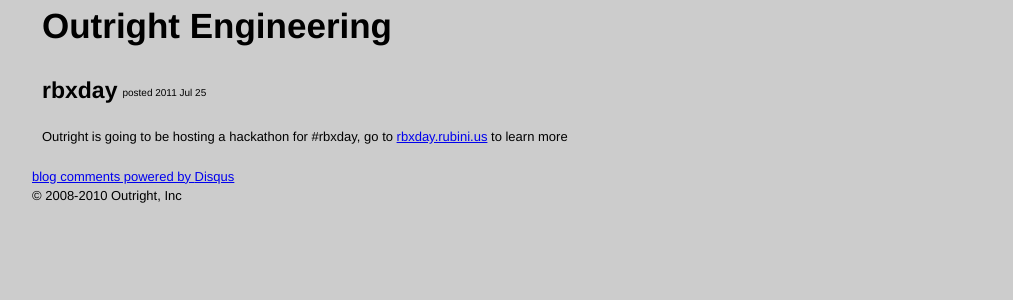
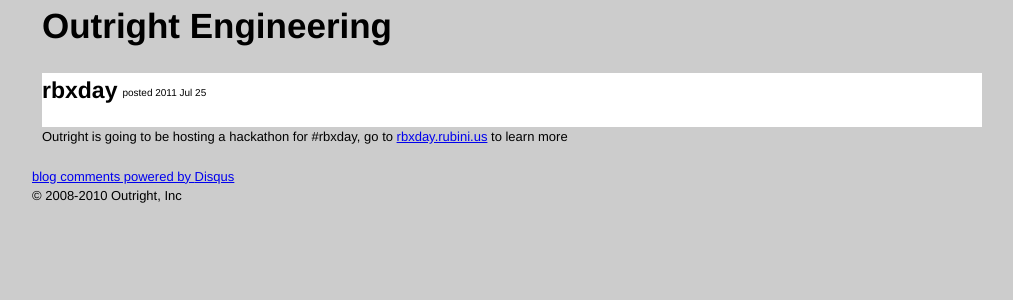
Before and after one commit to ravasthi/outright.github.com, a Jekyll site: the page built from _posts/2011-07-25-rbxday.md, in a window 1280 px wide. Shown: the top 300 px of the page, without its empty margins (128-1141 px from the left). Built offline with Jekyll 4.4.1, drawn with Linux system fonts in a browser that asks for light colours; Markdown is read by kramdown in place of the engine named in the settings; comment, search, counter and statistics services are not loaded.

Commit message:
adding content class to layout template

```diff
--- a/_layouts/post.html
+++ b/_layouts/post.html
@@ -1,6 +1,6 @@
 {% include header.html %}
 
-<div class="grid_16">
+<div class="grid_16 content">
   <span class="meta">posted {{ page.date | date: "%Y %b %d" }}</span>
   <h2 style="float: left;">{{ page.title }}</h2>
 </div>
```
